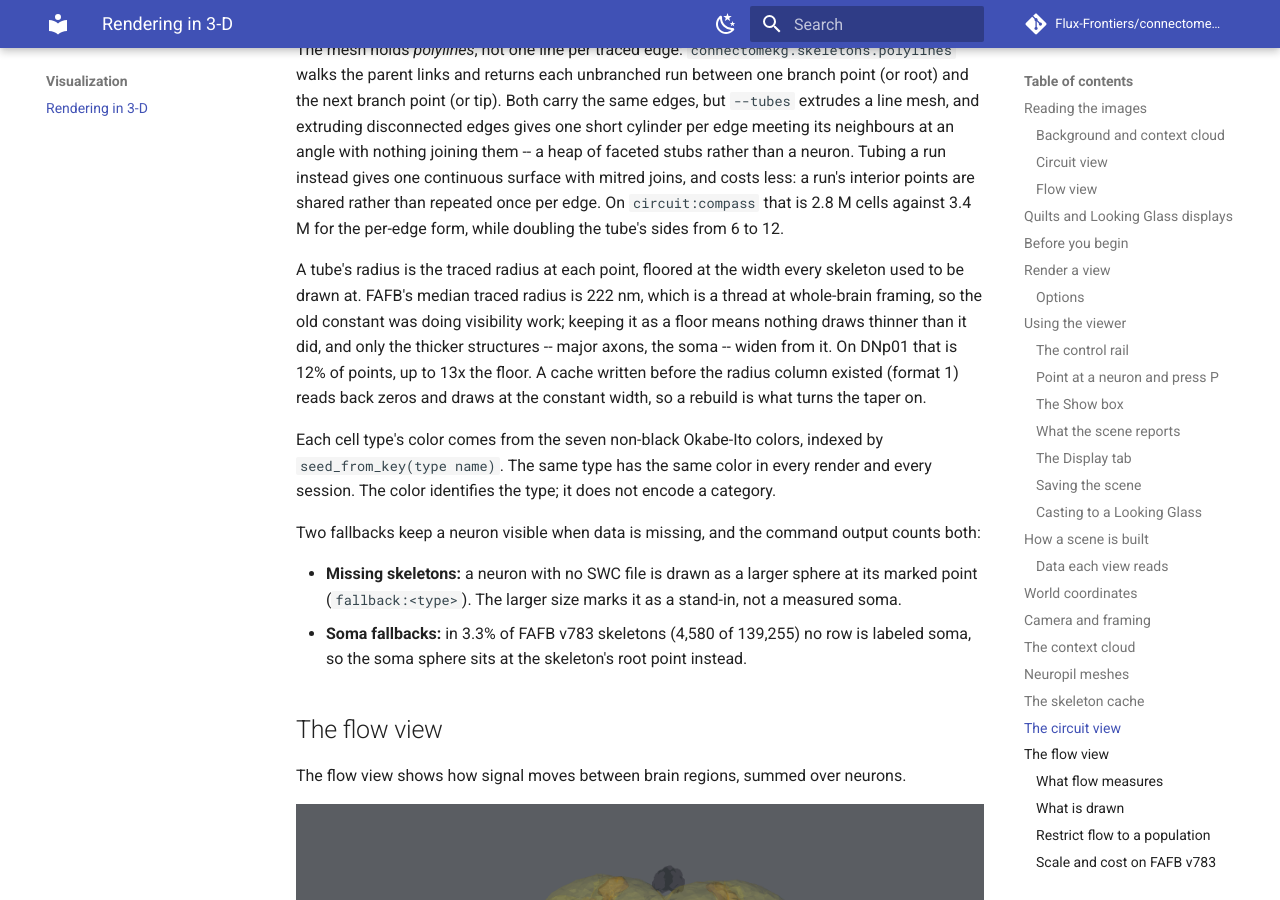
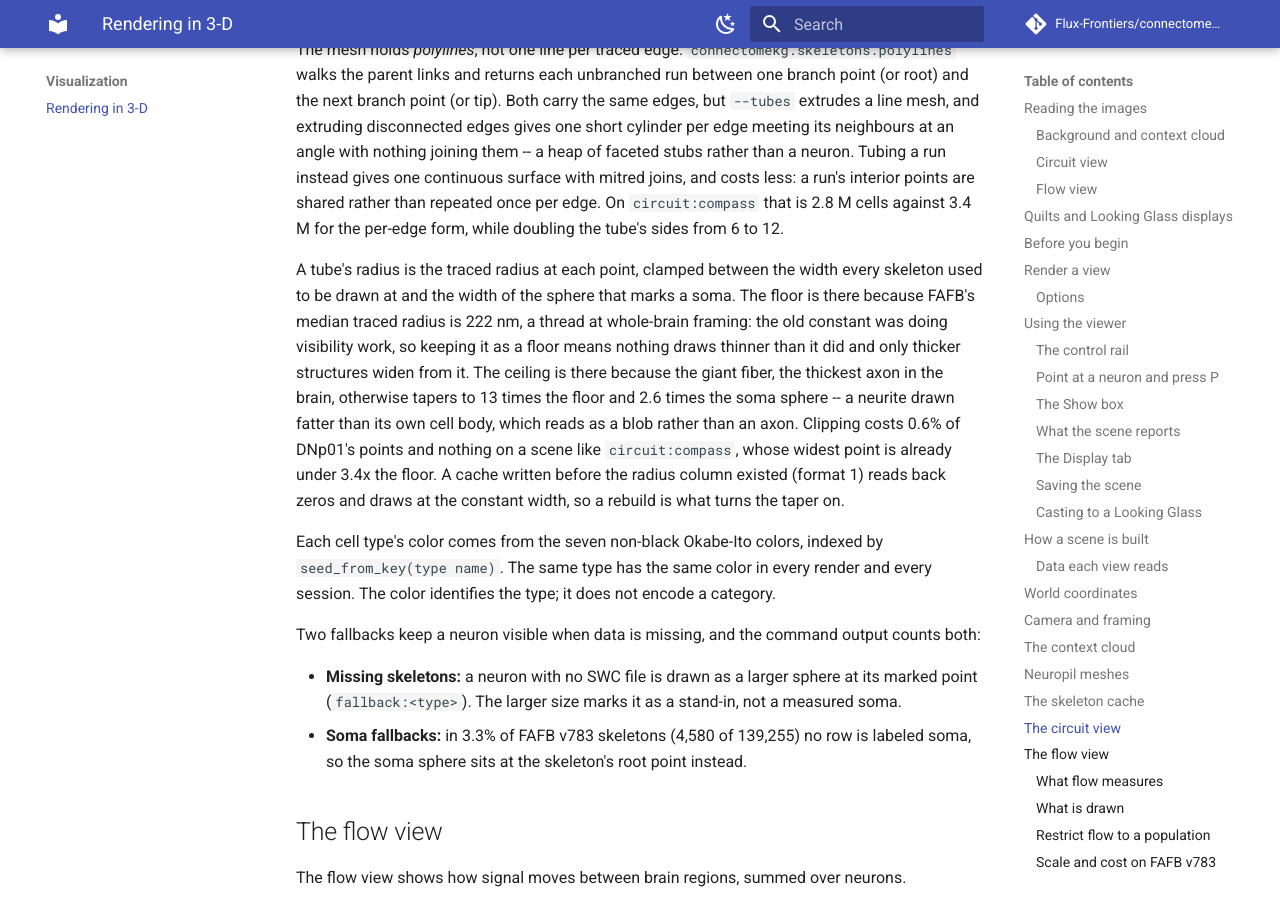
Before and after one commit to Flux-Frontiers/connectome_kg, an MkDocs documentation site: the page built from docs/rendering.md, in a window 1280 px wide and 900 px high, scrolled down 19400 px. Built offline with MkDocs 1.6.1 and Material for MkDocs 9.7.7, drawn with Linux system fonts in a browser that asks for light colours; comment, search, counter and statistics services are not loaded.

Commit message:
fix(scene): cap a tapered tube at the soma's width (#43)
Tapering floored the traced radius but never capped it. The giant fiber
is the thickest axon in the brain, so DNp01 drew at 13x the floor and
2.6x the sphere that marks its own cell body -- a sausage that swallowed
the arbor around it. It was the one scene this broke: circuit:compass
and scenes like it never exceed 3.4x the floor and are pixel-identical
either way, which is why it went unnoticed until someone opened DNp01.

The radius is clamped to _SOMA_RADIUS at the top, so the rule is that no
neurite draws fatter than its own cell body rather than a number chosen
by eye. It clips 0.6% of DNp01's points and leaves the taper intact
everywhere else -- its p99 is 0.041, well under the 0.05 ceiling.

Tested by measuring the drawn mesh rather than the inputs: the stub
skeletons run straight along world x, so the tube's y half-extent is the
radius actually drawn. A traced radius above the ceiling, below the
floor, and between them each come out where they should.

Co-authored-by: Claude Opus 5 (1M context) <noreply@anthropic.com>

```diff
--- a/docs/rendering.md
+++ b/docs/rendering.md
@@ -749,14 +749,19 @@ brightness:
    that is 2.8 M cells against 3.4 M for the per-edge form, while doubling the
    tube's sides from 6 to 12.
 
-   A tube's radius is the traced radius at each point, floored at the width
-   every skeleton used to be drawn at. FAFB's median traced radius is 222 nm,
-   which is a thread at whole-brain framing, so the old constant was doing
-   visibility work; keeping it as a floor means nothing draws thinner than it
-   did, and only the thicker structures -- major axons, the soma -- widen from
-   it. On DNp01 that is 12% of points, up to 13x the floor. A cache written
-   before the radius column existed (format 1) reads back zeros and draws at
-   the constant width, so a rebuild is what turns the taper on.
+   A tube's radius is the traced radius at each point, clamped between the
+   width every skeleton used to be drawn at and the width of the sphere that
+   marks a soma. The floor is there because FAFB's median traced radius is
+   222 nm, a thread at whole-brain framing: the old constant was doing
+   visibility work, so keeping it as a floor means nothing draws thinner than
+   it did and only thicker structures widen from it. The ceiling is there
+   because the giant fiber, the thickest axon in the brain, otherwise tapers
+   to 13 times the floor and 2.6 times the soma sphere -- a neurite drawn
+   fatter than its own cell body, which reads as a blob rather than an axon.
+   Clipping costs 0.6% of DNp01's points and nothing on a scene like
+   `circuit:compass`, whose widest point is already under 3.4x the floor. A
+   cache written before the radius column existed (format 1) reads back zeros
+   and draws at the constant width, so a rebuild is what turns the taper on.
 
 Each cell type's color comes from the seven non-black Okabe-Ito colors,
 indexed by `seed_from_key(type name)`. The same type has the same color in
```
Also changed, not shown: CHANGELOG.md (+9 -0 lines), 2 other files.
